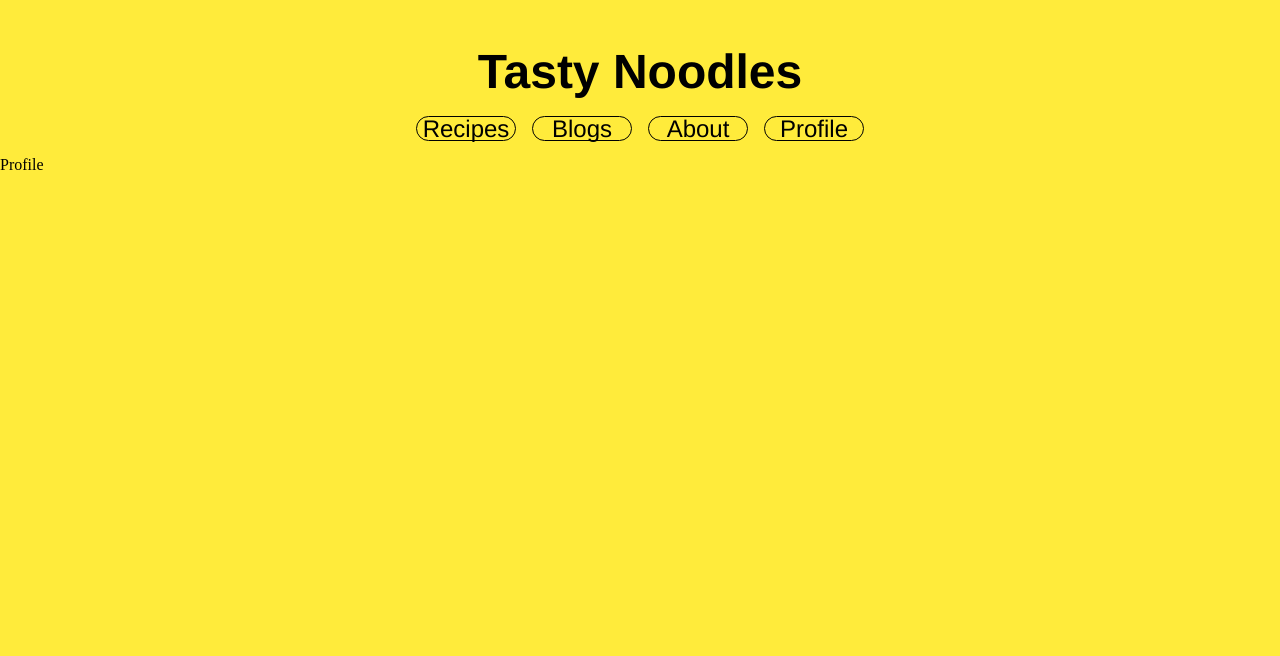
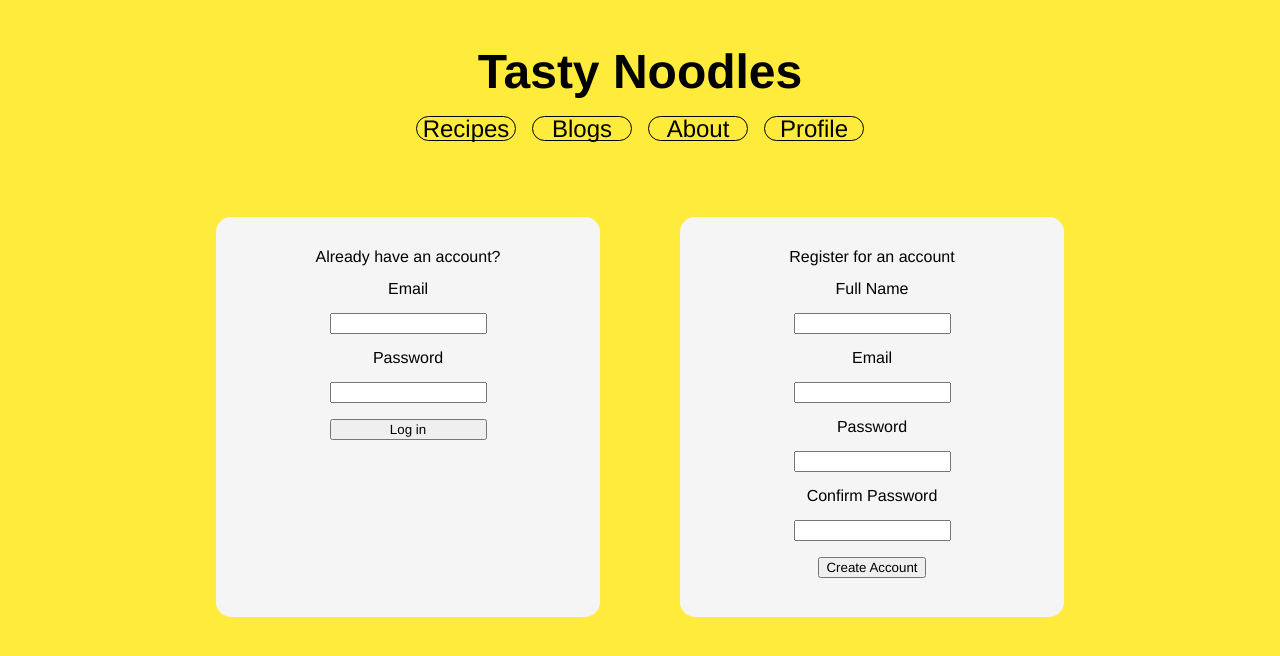
Before and after one commit to steven94le/capstone-tasty-noodles, a React (Create React App) app in the folder client/: page /profile in a window 1280 px wide. Shown: the top 656 px of the page. Built offline with nearby package versions, Linux system fonts and the light colour scheme.

Commit message:
initial login layout, login functionality, user context

```diff
--- a/client/src/App.js
+++ b/client/src/App.js
@@ -6,7 +6,7 @@ import GlobalStyles from "./GlobalStyles";
 import About from "./pages/About";
 import Blogs from "./pages/Blogs";
 import Home from "./pages/Home/Home";
-import Profile from "./pages/Profile";
+import Profile from "./pages/Profile/Profile";
 import Recipe from "./pages/Recipe";
 
 const App = () => {
--- a/client/src/index.js
+++ b/client/src/index.js
@@ -1,10 +1,13 @@
 import React from "react";
 import ReactDOM from "react-dom";
 import App from "./App";
+import { UserProvider } from "./provider/UserProvider";
 
 ReactDOM.render(
   <React.StrictMode>
-    <App />
+    <UserProvider>
+      <App />
+    </UserProvider>
   </React.StrictMode>,
   document.getElementById("root")
 );
--- a/client/src/pages/Home/Home.js
+++ b/client/src/pages/Home/Home.js
@@ -49,11 +49,11 @@ const Home = () => {
   const handleCheckedFilters = (filters) => {
     const filteredRecipes = recipeList.filter((recipe) => {
       return filters.every((filter) => {
+        let ingredientsText = "";
+
         const ingredientsArr = recipe.ingredients.map((ingredient) => {
           return ingredient.Ingredient;
         });
-
-        let ingredientsText = "";
 
         ingredientsArr.forEach((ingredient) => {
           ingredientsText = ingredientsText + " " + ingredient.toLowerCase();
@@ -81,11 +81,7 @@ const Home = () => {
       {loadingStatus === "loaded" ? (
         <>
           <Search handleSearch={handleSearch} />
-          <Checkbox
-            handleToggle={handleToggle}
-            checkFilters={checkFilters}
-            handleSearch={handleSearch}
-          />
+          <Checkbox handleToggle={handleToggle} checkFilters={checkFilters} />
           <Counter filteredList={filteredList} recipeList={recipeList} />
           <RecipeCards filteredList={filteredList} />
         </>
--- a/client/src/pages/Profile.js
+++ /dev/null
@@ -1,7 +0,0 @@
-import React from "react";
-
-const Profile = () => {
-  return <div>Profile</div>;
-};
-
-export default Profile;
--- /dev/null
+++ b/client/src/pages/Profile/Profile.js
@@ -0,0 +1,23 @@
+import React from "react";
+import styled from "styled-components";
+import SignIn from "./SignIn";
+import SignUp from "./SignUp";
+
+const Profile = () => {
+  return (
+    <Wrapper>
+      <SignIn />
+      <SignUp />
+    </Wrapper>
+  );
+};
+
+const Wrapper = styled.div`
+  display: flex;
+  justify-content: center;
+  align-items: center;
+  height: 65vh;
+  gap: 5rem;
+`;
+
+export default Profile;
--- /dev/null
+++ b/client/src/pages/Profile/SignIn.js
@@ -0,0 +1,96 @@
+import React, { useState, useContext } from "react";
+import styled from "styled-components";
+import { UserContext } from "../../provider/UserProvider";
+
+const defaultLoginFields = {
+  email: "",
+  password: "",
+};
+
+const SignIn = () => {
+  const [loginFields, setLoginFields] = useState(defaultLoginFields);
+  const { email, password } = loginFields;
+  const { currentUser, setCurrentUser, error, setError } =
+    useContext(UserContext);
+
+  const resetLoginFields = () => {
+    setLoginFields(defaultLoginFields);
+  };
+
+  const handleChange = (e) => {
+    const { name, value } = e.target;
+    setLoginFields({ ...loginFields, [name]: value });
+  };
+
+  const handleSubmit = async (e) => {
+    e.preventDefault();
+
+    const response = await fetch("/users", {
+      method: "POST",
+      headers: {
+        "Content-Type": "application/json",
+      },
+      body: JSON.stringify({
+        email: email.toLowerCase(),
+        password,
+      }),
+    });
+
+    const data = await response.json();
+    const userData = data.data;
+
+    if (!userData) {
+      setCurrentUser(data.message);
+      return setError(true);
+    } else {
+      setCurrentUser(userData);
+      resetLoginFields();
+    }
+  };
+
+  return (
+    <Wrapper>
+      <p>Already have an account?</p>
+      <StyledForm onSubmit={handleSubmit}>
+        <label>Email</label>
+        <input
+          type="email"
+          name="email"
+          value={email}
+          onChange={handleChange}
+          required
+        />
+        <label>Password</label>
+        <input
+          type="password"
+          name="password"
+          value={password}
+          onChange={handleChange}
+          required
+        />
+        <button type="submit">Log in</button>
+        {error && <p>{currentUser}</p>}
+      </StyledForm>
+    </Wrapper>
+  );
+};
+
+const Wrapper = styled.div`
+  display: flex;
+  flex-direction: column;
+  align-items: center;
+  gap: 1rem;
+  padding: 2rem;
+  height: 50vh;
+  width: 30vw;
+  background-color: var(--off-white);
+  border-radius: var(--border-radius);
+`;
+
+const StyledForm = styled.form`
+  display: flex;
+  flex-direction: column;
+  gap: 1rem;
+`;
+
+export default SignIn;
--- /dev/null
+++ b/client/src/pages/Profile/SignUp.js
@@ -0,0 +1,33 @@
+import React from "react";
+import styled from "styled-components";
+
+const SignUp = () => {
+  return (
+    <Wrapper>
+      <p>Register for an account</p>
+      <p>Full Name</p>
+      <input />
+      <p>Email</p>
+      <input />
+      <p>Password</p>
+      <input />
+      <p>Confirm Password</p>
+      <input />
+      <button>Create Account</button>
+    </Wrapper>
+  );
+};
+
+const Wrapper = styled.div`
+  display: flex;
+  flex-direction: column;
+  align-items: center;
+  gap: 1rem;
+  padding: 2rem;
+  height: 50vh;
+  width: 30vw;
+  background-color: var(--off-white);
+  border-radius: var(--border-radius);
+`;
+
+export default SignUp;
--- /dev/null
+++ b/client/src/provider/UserProvider.js
@@ -0,0 +1,21 @@
+import { createContext, useState } from "react";
+
+export const UserContext = createContext();
+
+export const UserProvider = ({ children }) => {
+  const [currentUser, setCurrentUser] = useState({});
+  const [error, setError] = useState(false);
+
+  return (
+    <UserContext.Provider
+      value={{
+        currentUser,
+        setCurrentUser,
+        error,
+        setError,
+      }}
+    >
+      {children}
+    </UserContext.Provider>
+  );
+};
```
